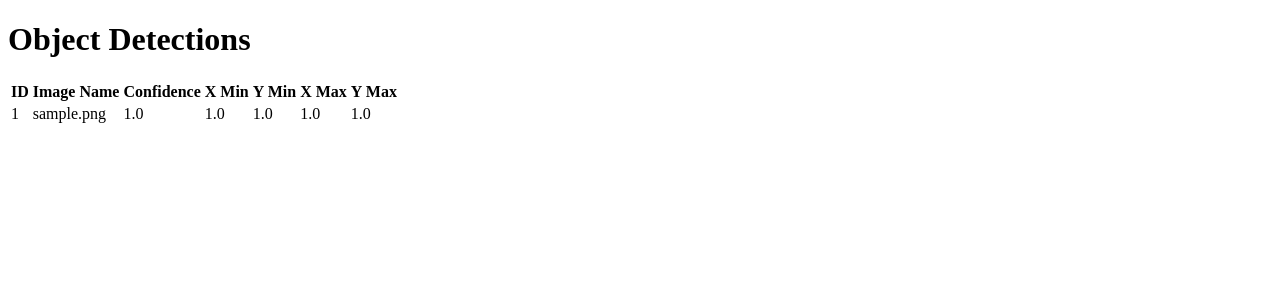
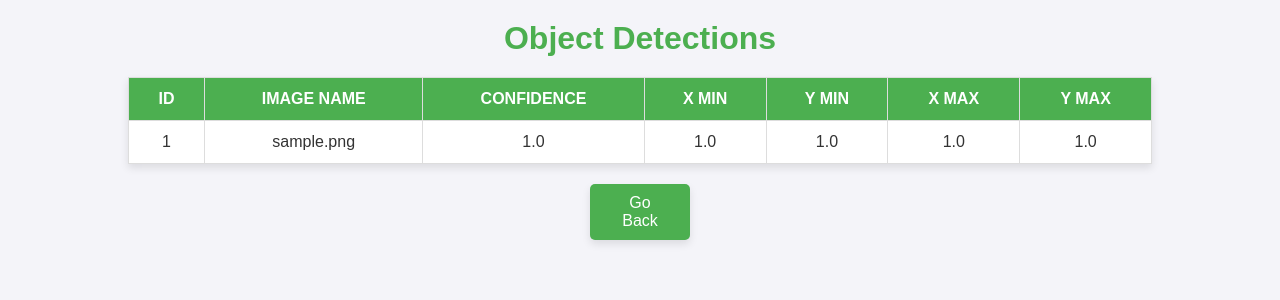
Before and after one commit to Endekalu777/Ethiopian-Medical-Business-Data-Warehouse-and-Object-Detection-System, a FastAPI app: page /detections/ in a window 1280 px wide. Shown: the top 300 px of the page. Run offline with FastAPI, Linux system fonts and the light colour scheme; tables that the repository leaves empty hold one stand-in row (values such as "Sample post").

Commit message:
style: Enhance Detections Page with Improved Layout and Responsiveness
- Updated the `detections.html` template to improve the overall layout and user experience.
- Added responsive design features to ensure the table displays well on smaller screens, enhancing accessibility.
- Implemented custom styles for the table, including hover effects, alternating row colors, and improved padding for better readability.
- Included a "Go Back" button at the bottom of the page for easier navigation back to the main page.

```diff
--- a/my_project/templates/detections.html
+++ b/my_project/templates/detections.html
@@ -1,7 +1,87 @@
 <!DOCTYPE html>
-<html>
+<html lang="en">
 <head>
-    <title>Detections</title>
+    <meta charset="UTF-8">
+    <meta name="viewport" content="width=device-width, initial-scale=1.0">
+    <title>Object Detections</title>
+    <style>
+        /* Basic Reset */
+        * {
+            margin: 0;
+            padding: 0;
+            box-sizing: border-box;
+        }
+
+        body {
+            font-family: 'Arial', sans-serif;
+            background-color: #f4f4f9;
+            color: #333;
+        }
+
+        h1 {
+            text-align: center;
+            margin: 20px 0;
+            color: #4CAF50;
+        }
+
+        table {
+            width: 80%;
+            margin: 20px auto;
+            border-collapse: collapse;
+            box-shadow: 0 4px 8px rgba(0, 0, 0, 0.1);
+            background-color: #ffffff;
+        }
+
+        th, td {
+            padding: 12px 15px;
+            text-align: center;
+            border: 1px solid #ddd;
+        }
+
+        th {
+            background-color: #4CAF50;
+            color: white;
+            text-transform: uppercase;
+        }
+
+        tr:nth-child(even) {
+            background-color: #f9f9f9;
+        }
+
+        tr:hover {
+            background-color: #f1f1f1;
+        }
+
+        /* Make table responsive on smaller screens */
+        @media (max-width: 768px) {
+            table {
+                width: 100%;
+            }
+
+            th, td {
+                padding: 10px;
+            }
+        }
+
+        /* Button to add spacing and styling */
+        .back-btn {
+            display: block;
+            width: 100px;
+            margin: 20px auto;
+            padding: 10px 20px;
+            background-color: #4CAF50;
+            color: white;
+            text-align: center;
+            text-decoration: none;
+            border-radius: 5px;
+            box-shadow: 0 4px 8px rgba(0, 0, 0, 0.1);
+            transition: background-color 0.3s ease;
+        }
+
+        .back-btn:hover {
+            background-color: #45a049;
+        }
+    </style>
 </head>
 <body>
     <h1>Object Detections</h1>
@@ -31,5 +111,7 @@
             {% endfor %}
         </tbody>
     </table>
+
+    <a href="/" class="back-btn">Go Back</a>
 </body>
 </html>
```
